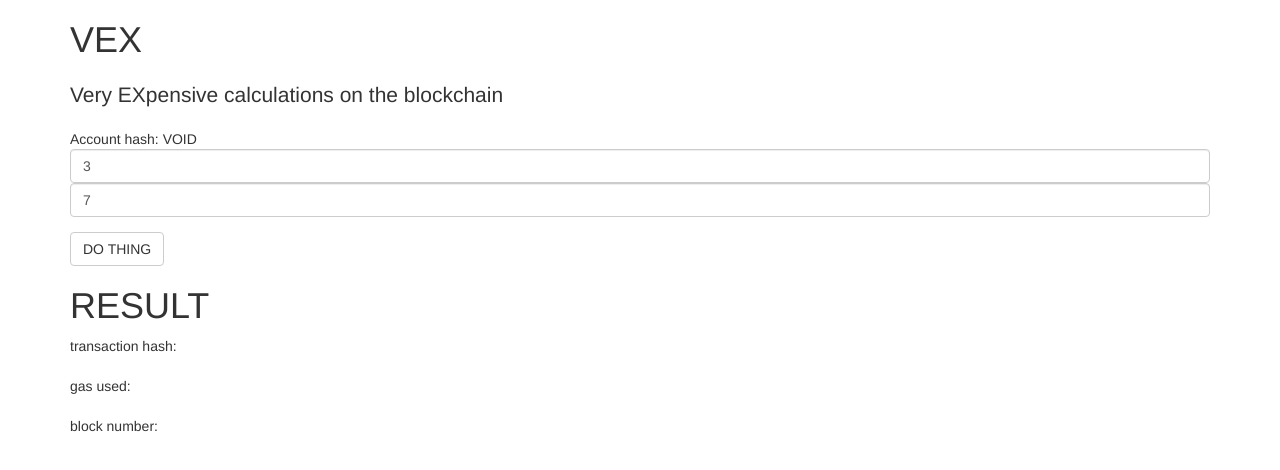
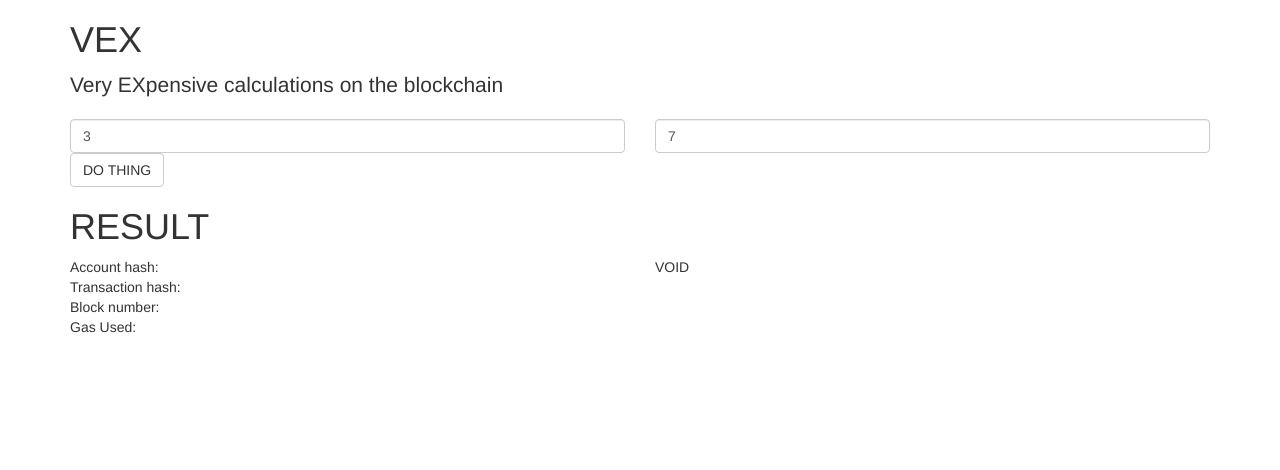
Before and after one commit to thoppe/ethereum_VEX, a website: page app/index.html in a window 1280 px wide. Drawn offline with nearby package versions, Linux system fonts and the light colour scheme.

Commit message:
Update styles

```diff
--- a/app/index.html
+++ b/app/index.html
@@ -10,32 +10,63 @@
     <!-- Bootstrap -->
     <link href="css/bootstrap.min.css" rel="stylesheet">
 
+
   </head>
   <body>
 
     <div class="container">
       <h1>VEX</h1>
-      <h2><p class="lead">Very EXpensive calculations on the blockchain</p></h2>
-      <div>Account hash: <span id="account_hash">VOID</span></div>
+      <p class="lead">Very EXpensive calculations on the blockchain</p>
 
     </div>
 
     <div class="container">
 
-      <div class="form-group">
-	<input type="number" class="form-control" id="data_x" value="3">
-	<input type="number" class="form-control" id="data_y" value="7">
+      <div class="row">
+
+	<div class="col-xs-6">
+	  <input type="number" class="form-control"
+		 id="data_x" value="3">
+	</div>
+
+	<div class="col-xs-6">
+	  <input type="number" class="form-control"
+		 id="data_y" value="7">
+	</div>
+      </div>
+
+    </div>
+
+    <div class="container">
+      <button class="btn btn-default btn-process"
+	      type="button" data-id="0">DO THING</button>
+    </div>
+
+
+    <div class="container">
+      <h1 id="result">RESULT</h1>
+
+      <div class="row">
+	<div class="col-xs-6">Account hash:</div>
+	<div class="col-xs-6" id="account_hash">VOID</div>
+      </div>
+
+      <div class="row">
+	<div class="col-xs-6">Transaction hash:</div>
+	<div class="col-xs-6" id="transactionHash"></div>
       </div>
 
 
-      <button class="btn btn-default btn-process" type="button" data-id="0">DO THING</button>
-    </div>
+      <div class="row">
+	<div class="col-xs-6">Block number:</div>
+	<div class="col-xs-6" id="blockNumber"></div>
+      </div>
 
-    <div class="container">
-      <h1 id="result">RESULT</h1>
-      transaction hash: <h3 id="transactionHash"></h3>
-      gas used: <h3 id="gasUsed"></h3>
-      block number: <h3 id="blockNumber"></h3>
+      <div class="row">
+	<div class="col-xs-6">Gas Used:</div>
+	<div class="col-xs-6" id="gasUsed"></div>
+      </div>
+
     </div>
 
 
```
Also changed, not shown: build/contracts/Migrations.json, build/contracts/VEX.json, 1 other file.
